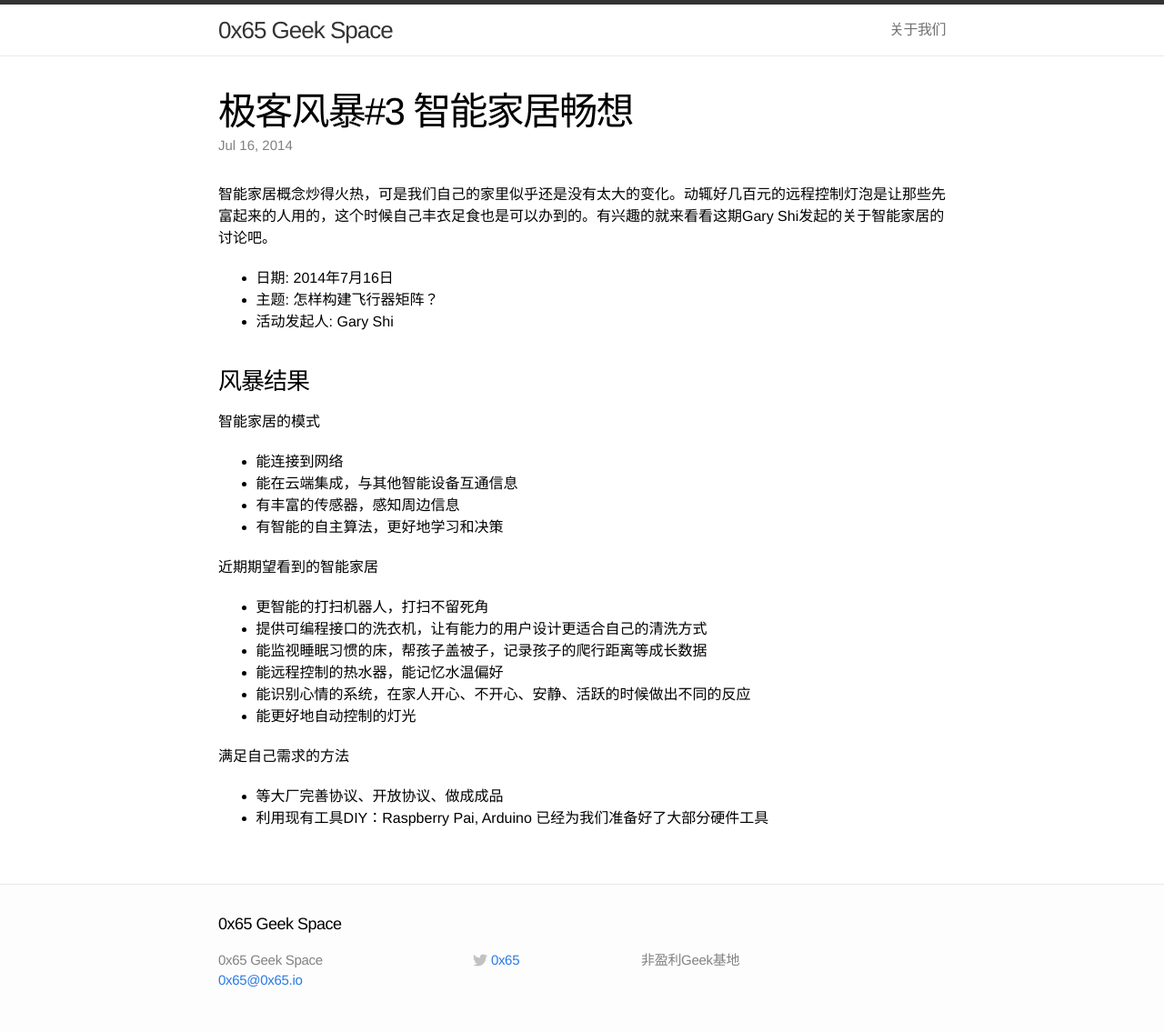
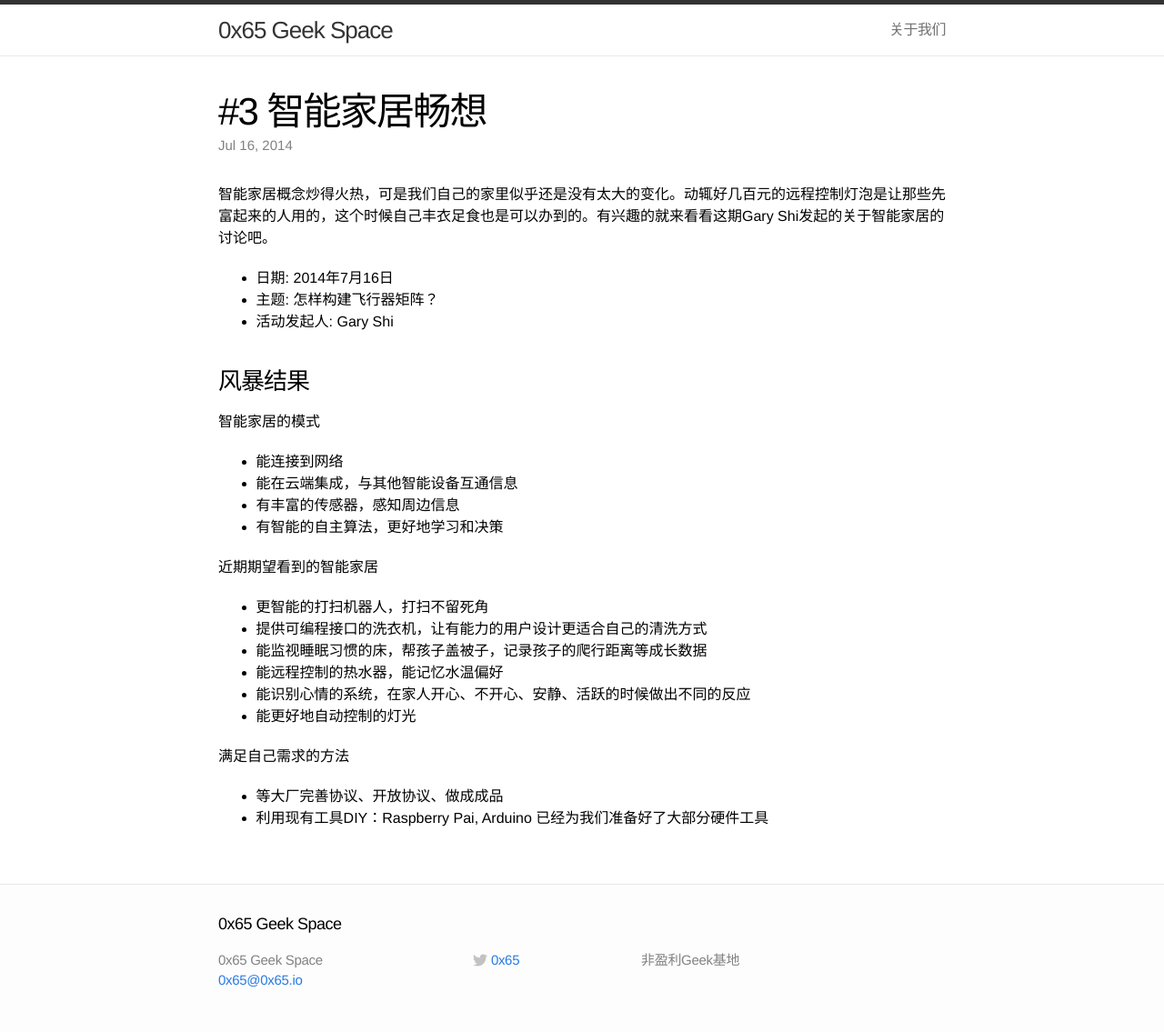
Before and after one commit to 0x65geekspace/0x65geekspace.github.io, a Jekyll site: the page built from _posts/2014-07-16-geekstrom-003.markdown, in a window 1280 px wide. Shown: the whole page at 91% size. Built offline with Jekyll 4.4.1, drawn with Linux system fonts in a browser that asks for light colours.

Commit message:
Update 2014-07-16-geekstrom-003.markdown

```diff
--- a/_posts/2014-07-16-geekstrom-003.markdown
+++ b/_posts/2014-07-16-geekstrom-003.markdown
@@ -1,6 +1,6 @@
 ---
 layout: post
-title:  "极客风暴#3 智能家居畅想"
+title:  "#3 智能家居畅想"
 categories: GeekStorm
 ---
 智能家居概念炒得火热，可是我们自己的家里似乎还是没有太大的变化。动辄好几百元的远程控制灯泡是让那些先富起来的人用的，这个时候自己丰衣足食也是可以办到的。有兴趣的就来看看这期Gary Shi发起的关于智能家居的讨论吧。
```
